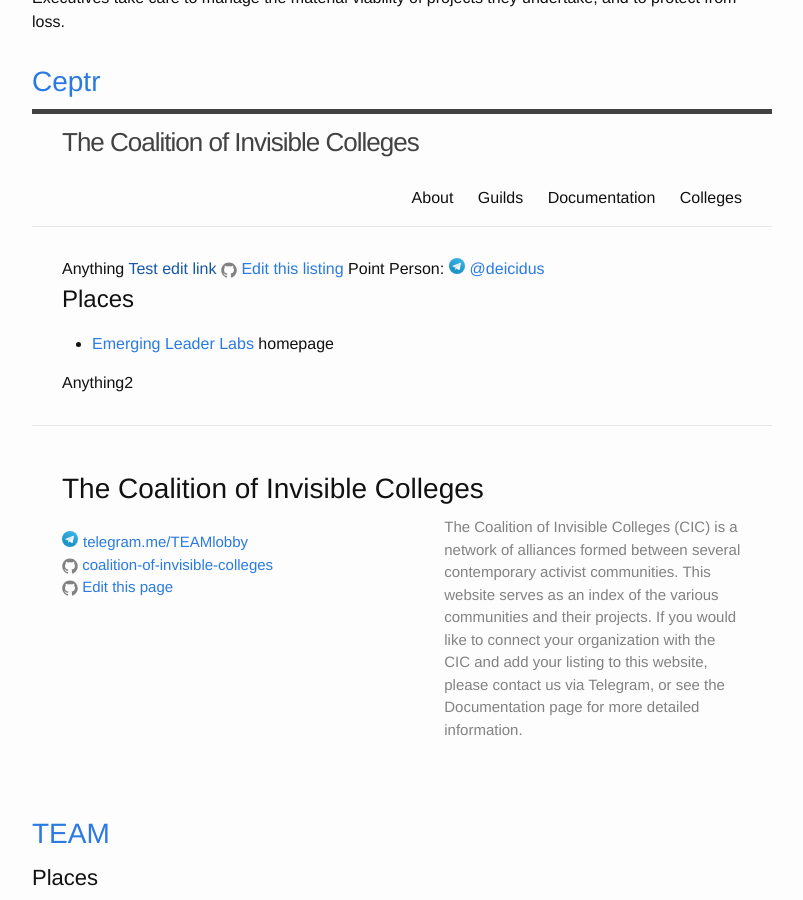
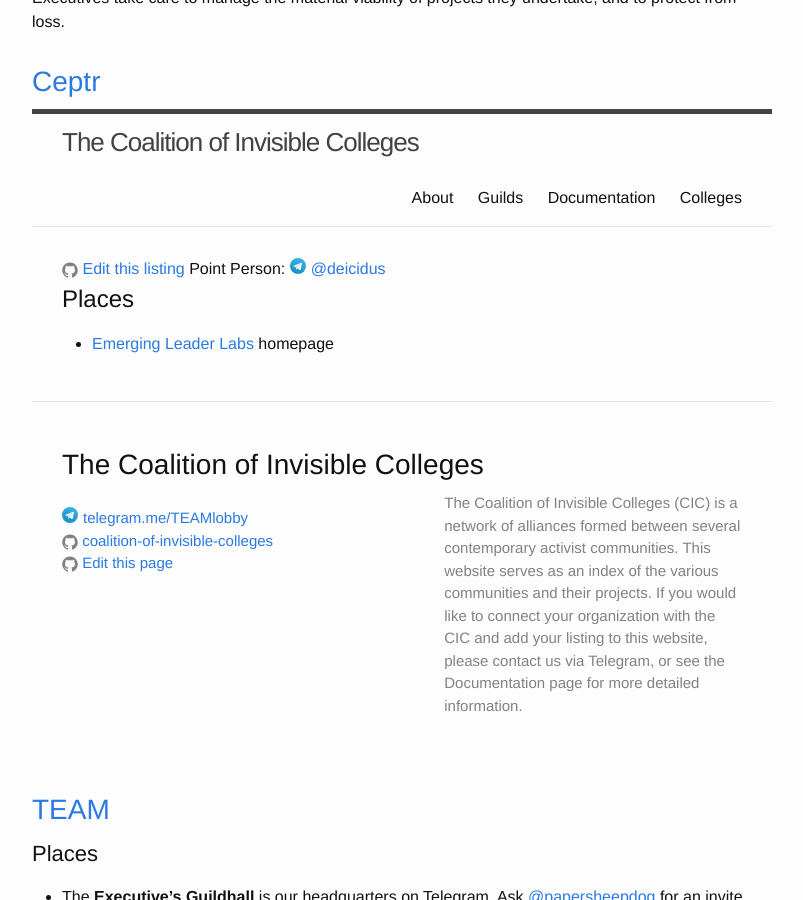
Before and after one commit to coalition-of-invisible-colleges/cic.github.io, a Jekyll site: the page built from guilds/executives.md, in a window 1280 px wide and 900 px high, scrolled down 391 px. Shown: the whole window, without its empty margins (238-1041 px from the left). Built offline with Jekyll 4.4.1, drawn with Linux system fonts in a browser that asks for light colours.

Commit message:
Cleaned up

```diff
--- a/_layouts/listing.html
+++ b/_layouts/listing.html
@@ -1,12 +1,9 @@
 ---
 layout: default
 ---
-Anything
-<a href="">Test edit link</a>
-{% assign edit_url = 'coalition-of-invisible-colleges/cic.github.io/edit/master/' | append: page.college | append: '-' | append: page.guild %}
+{% assign edit_url = 'coalition-of-invisible-colleges/cic.github.io/edit/master/_listings/' | append: page.college | append: '-' | append: page.guild %}
 {% include icon-github.html username=edit_url title='Edit this listing' %}
 {% if page.pointperson %}
   Point Person: {% include icon-telegram-user.html username=page.pointperson %}
 {% endif %}
 {{ content }}
-Anything2
```
